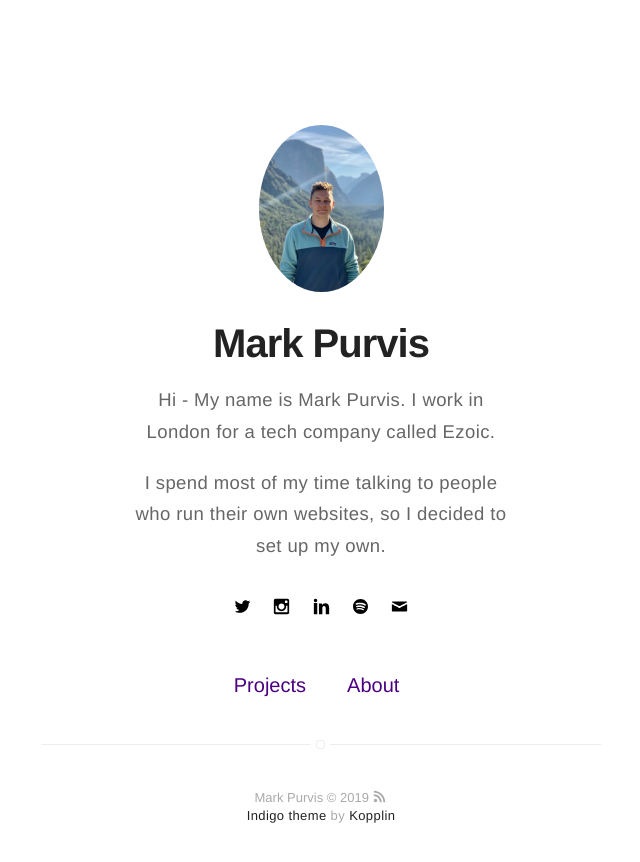
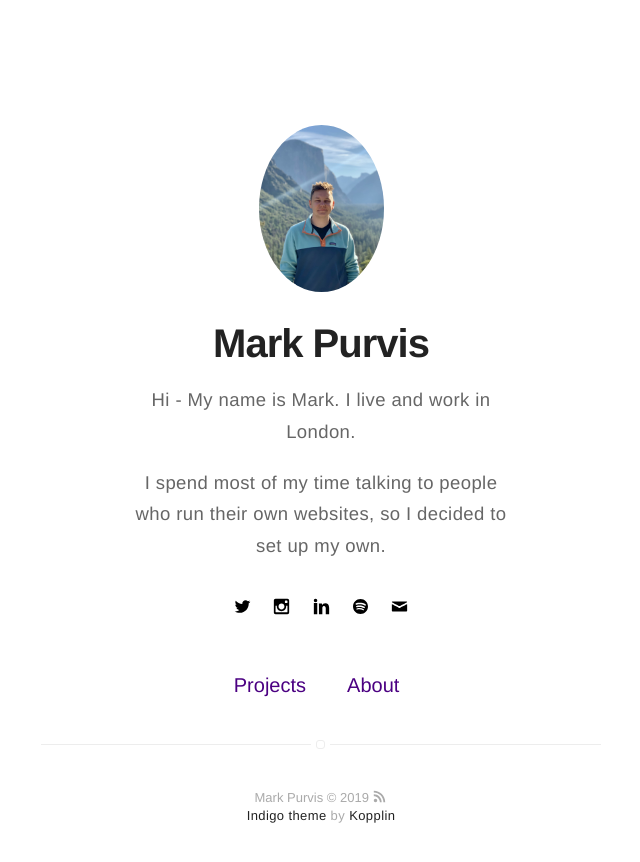
Before and after one commit to markprvs/markprvs.github.io, a Jekyll site: the page built from index.html, in a window 1280 px wide. Shown: the top 862 px of the page, without its empty margins (319-959 px from the left). Built offline with Jekyll 4.4.1, drawn with Linux system fonts in a browser that asks for light colours.

Commit message:
Update _config.yml

```diff
--- a/_config.yml
+++ b/_config.yml
@@ -1,6 +1,6 @@
 # main text of home
 name: Mark Purvis
-bio: <p><b> Hi - My name is Mark Purvis. I work in London for a tech company called Ezoic.</b></p><p>I spend most of my time talking to people who run their own websites, so I decided to set up my own.</p>
+bio: <p><b> Hi - My name is Mark. I live and work in London.</b></p><p>I spend most of my time talking to people who run their own websites, so I decided to set up my own.</p>
 
 # twitter summary info
 description: description
```
